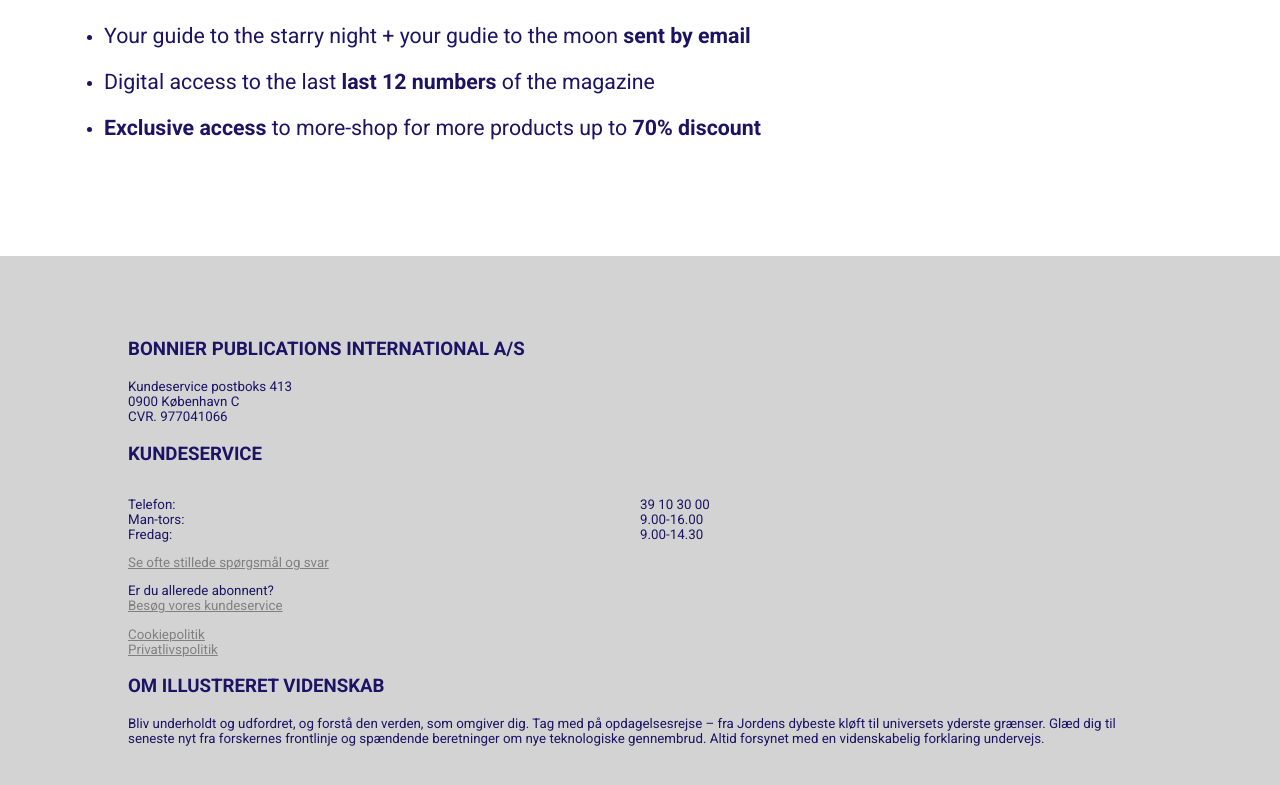
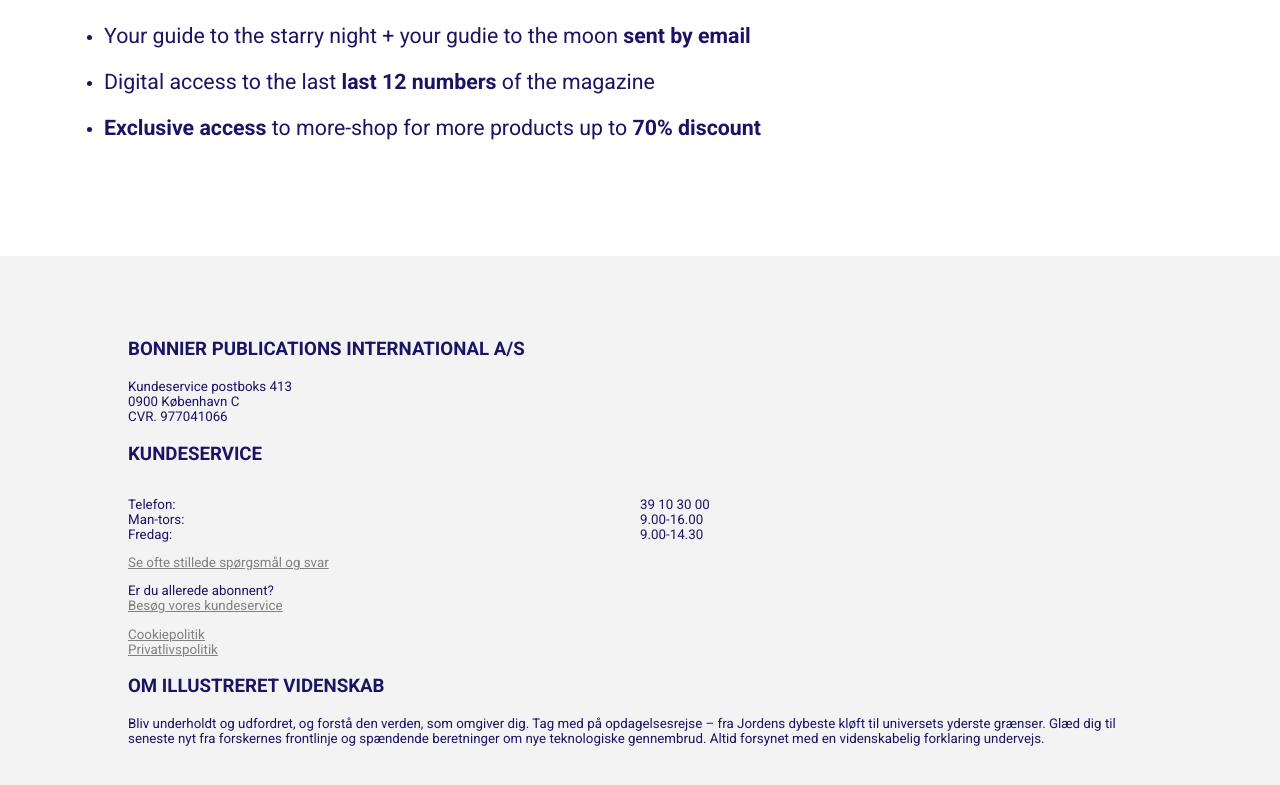
Before and after one commit to otoxiep95/illustreretVidenskab, a website: page index.html in a window 1280 px wide. Shown: the part 4234-5019 px from the top of the page. Drawn offline with Linux system fonts and the light colour scheme.

Commit message:
changed footer bg color

```diff
--- a/css/style.scss
+++ b/css/style.scss
@@ -179,7 +179,7 @@ label {
 
 /***************FOOTER************************/
 footer {
-  background-color: lightgray;
+  background-color: #f3f3f3;
   padding: 5% 10%;
   h3 {
     font-size: 14pt;
```
Also changed, not shown: css/style.css.
